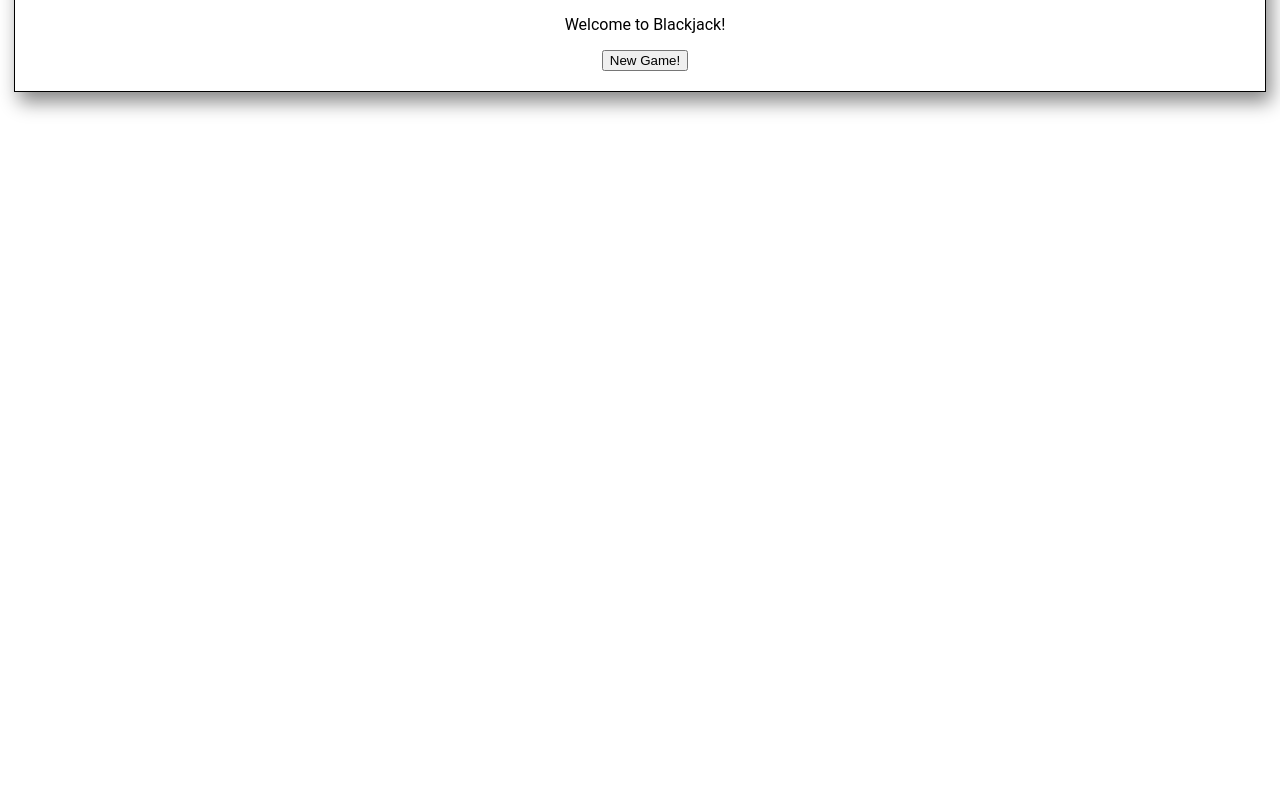
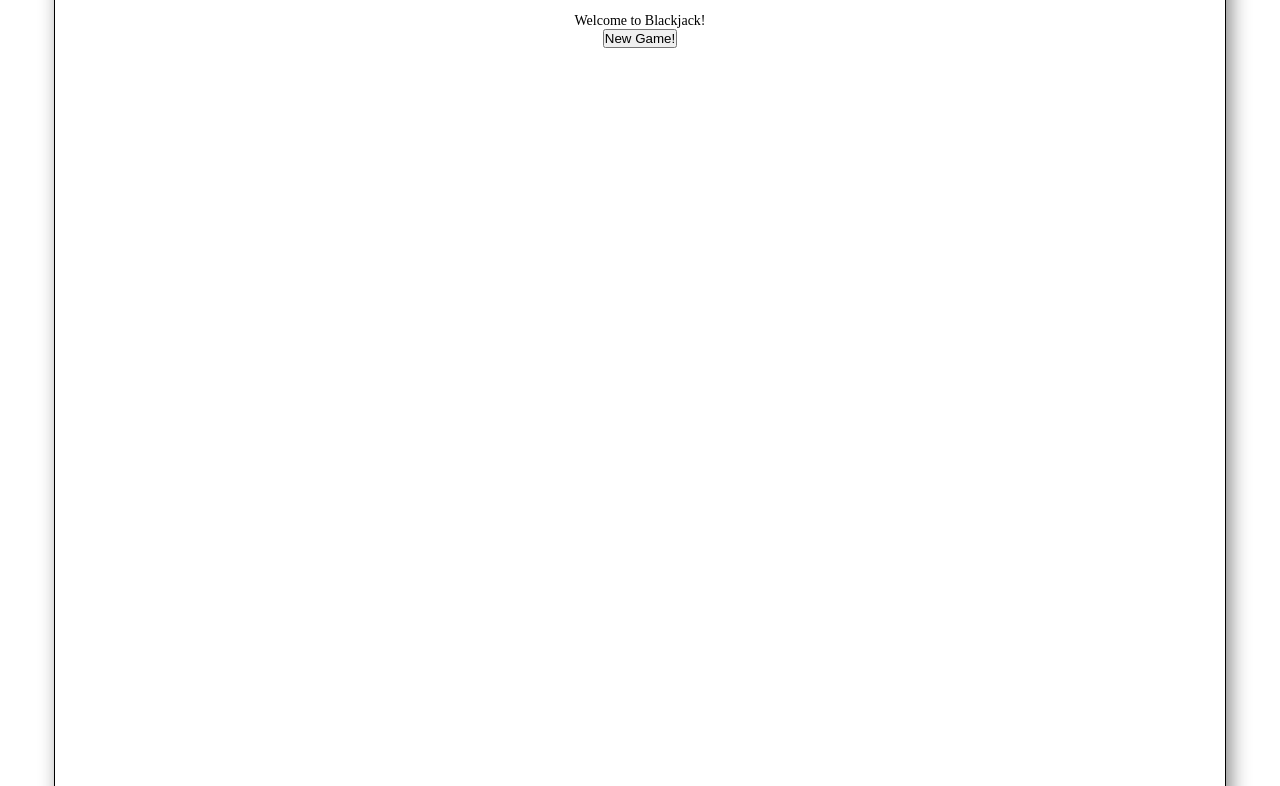
Before and after one commit to SCarrollKeene/blackjack, a plain HTML site: page index.html in a window 1280 px wide. Shown: the part 172-958 px from the top of the page. Before the commit the page ends 800 px from the top, so only its background shows below. Drawn offline with Linux system fonts and the light colour scheme.

Commit message:
renamed the css file and set up some inital styling resets

```diff
--- a/blackjack.css
+++ /dev/null
@@ -1,16 +0,0 @@
-body {
-  padding: 0;
-  margin: 0;
-  font-size: 100%;
-  font-family: 'Roboto', sans-serif;
-}
-
-#container {
-  text-align: center;
-  padding: 20px 14px 10px 14px;
-}
-#innerContainer {
-  border: 1px solid;
-  padding: 10px 0px 20px 10px;
-  box-shadow: 5px 10px 18px #888888;
-}
--- a/index.html
+++ b/index.html
@@ -1,11 +1,10 @@
 <!DOCTYPE html>
 <html lang="en">
-<!--Stephen Carroll-Keene, Pluralsight lab 7-->
 <head>
   <meta charset="UTF-8">
   <meta name="viewport" content="width=device-width, initial-scale=1.0">
   <meta http-equiv="X-UA-Compatible" content="ie=edge">
-  <link href="blackjack.css" rel="stylesheet" type="text/css">
+  <link href="style.css" rel="stylesheet" type="text/css">
   <title>Blackjack</title>
 </head>
 
@@ -15,15 +14,12 @@
         <h1 id="title">Blackjack</h1>
         <h4>By: Stephen Carroll-Keene</h4>
         <br>
-
         <p id="text-area">Welcome to Digi Blackjack!</p>
         <button id="new-game-button">New Game!</button>
         <button id="hit-button">Hit!</button>
         <button id="stay-button">Stay</button>
     </div>
   </div>
-
   <script src="script.js"></script>
 </body>
-
 </html>
--- /dev/null
+++ b/style.css
@@ -0,0 +1,35 @@
+*,
+*::before,
+*::after {
+  padding: 0;
+  margin: 0;
+  box-sizing: inherit;
+}
+
+html {
+  box-sizing: border-box;
+  font-size: 62.5%;
+}
+
+body {
+  font-size: 1.4rem;;
+  font-weight: 400;
+}
+
+#container {
+  text-align: center;
+  padding: 20px 14px 10px 14px;
+
+  max-width: 120rem;
+  margin: 8rem auto;
+  min-height: 100rem;
+
+  display: grid;
+  grid-template-columns: repeat(auto-fit, minmax(min-content, 1fr));
+}
+
+#innerContainer {
+  border: 1px solid;
+  padding: 2rem 2rem 2rem 2rem;
+  box-shadow: 5px 10px 18px #888888;
+}
```
Lines whose indentation alone changed are shown as unchanged.
